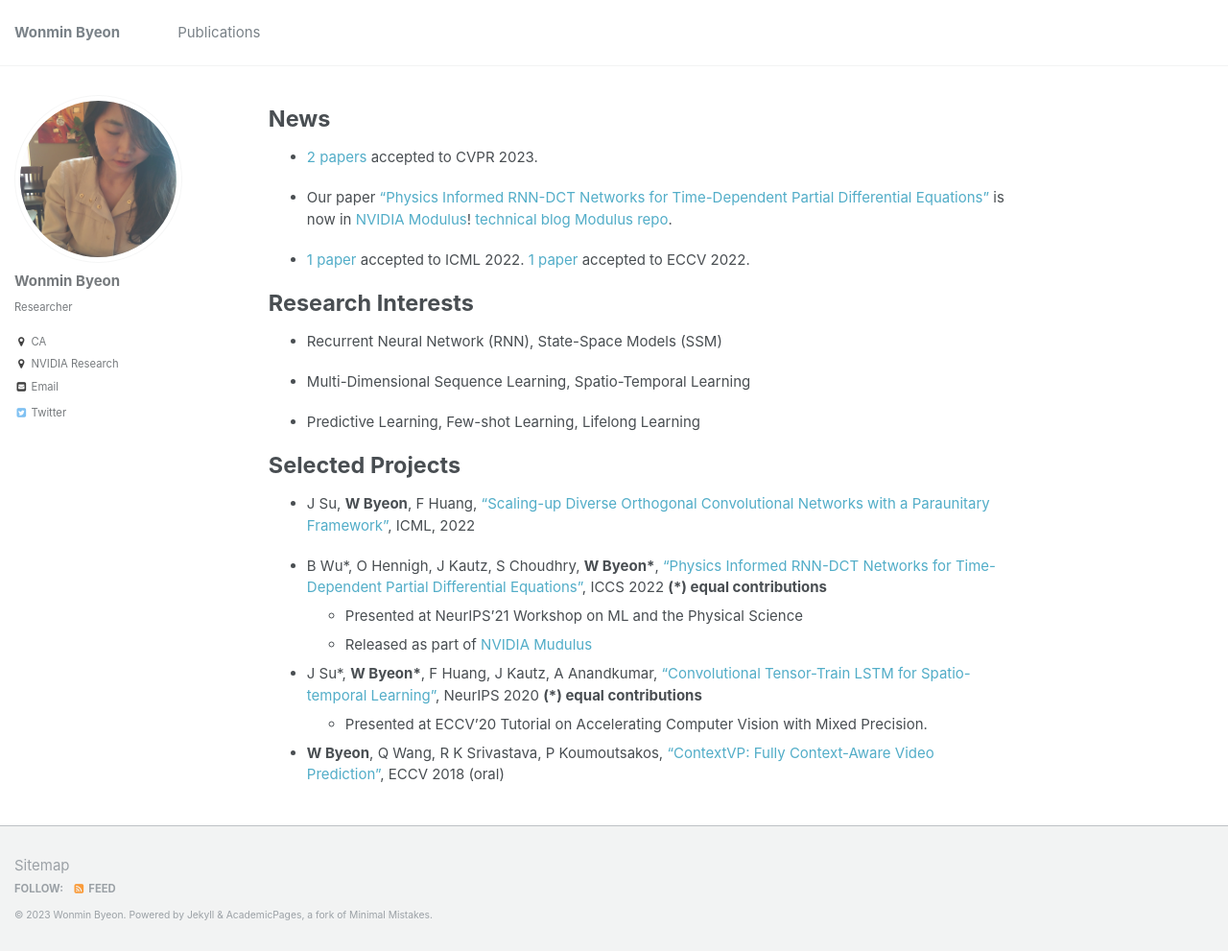
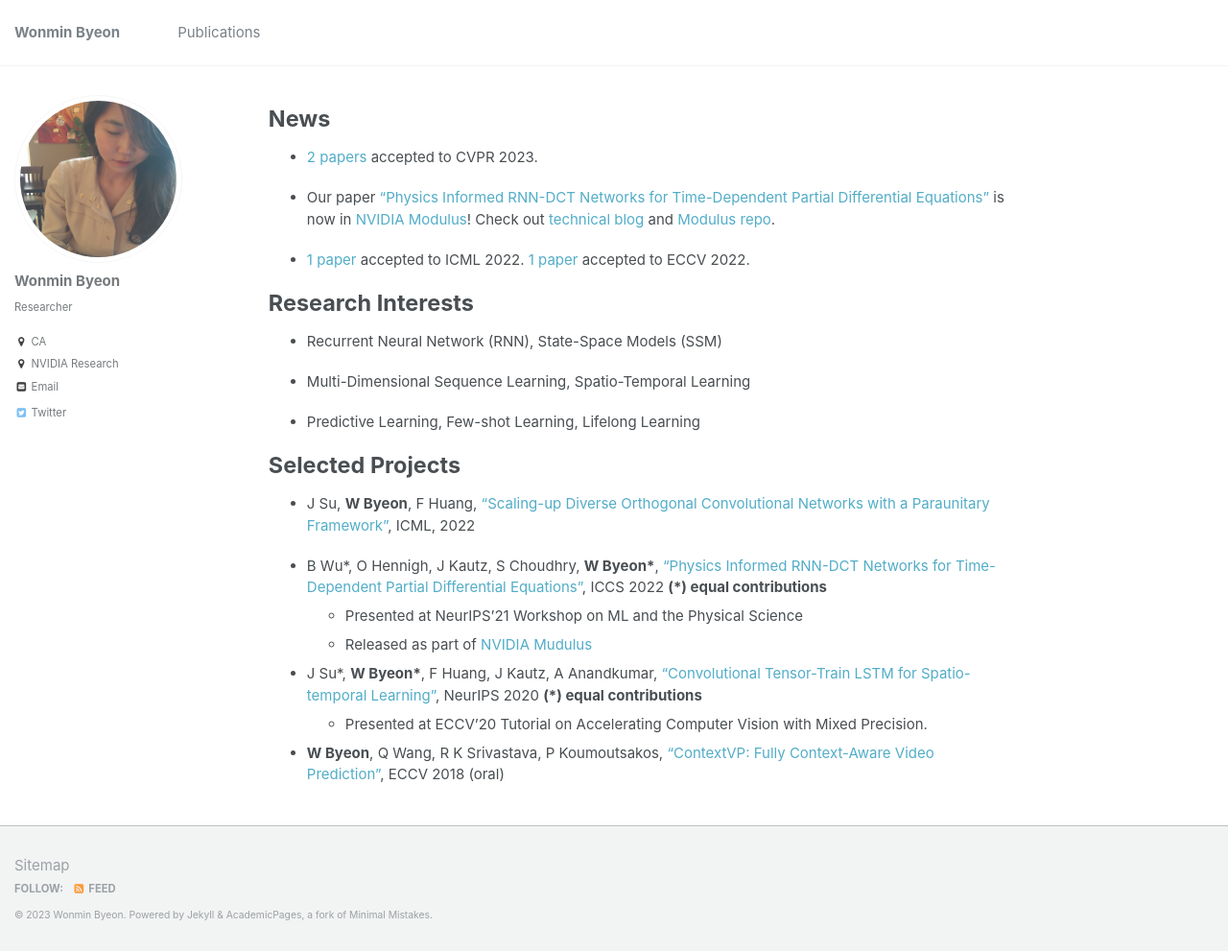
Before and after one commit to wonmin-byeon/wonmin-byeon.github.io, a Jekyll site: the page built from _pages/about.md, in a window 1280 px wide and 991 px high. Shown: the whole window at 96% size. Built offline with Jekyll 4.4.1, drawn with Linux system fonts in a browser that asks for light colours.

Commit message:
update RNNDCT release

```diff
--- a/_pages/about.md
+++ b/_pages/about.md
@@ -13,7 +13,7 @@ News
 
 * [2 papers](https://wonmin-byeon.github.io/publications/) accepted to CVPR 2023.
 
-* Our paper ["Physics Informed RNN-DCT Networks for Time-Dependent Partial Differential Equations"](https://wonmin-byeon.github.io/publication/2022-rnndct) is now in [NVIDIA Modulus](https://developer.nvidia.com/modulus)! [technical blog](https://developer.nvidia.com/blog/develop-physics-informed-machine-learning-models-with-graph-neural-networks/) [Modulus repo](https://github.com/NVIDIA/modulus).
+* Our paper ["Physics Informed RNN-DCT Networks for Time-Dependent Partial Differential Equations"](https://wonmin-byeon.github.io/publication/2022-rnndct) is now in [NVIDIA Modulus](https://developer.nvidia.com/modulus)! Check out [technical blog](https://developer.nvidia.com/blog/develop-physics-informed-machine-learning-models-with-graph-neural-networks/) and [Modulus repo](https://github.com/NVIDIA/modulus).
 
 * [1 paper](https://wonmin-byeon.github.io/publication/2022-orthoNN) accepted to ICML 2022. [1 paper](https://wonmin-byeon.github.io/publication/2022-soundvideo) accepted to ECCV 2022.
 
```
